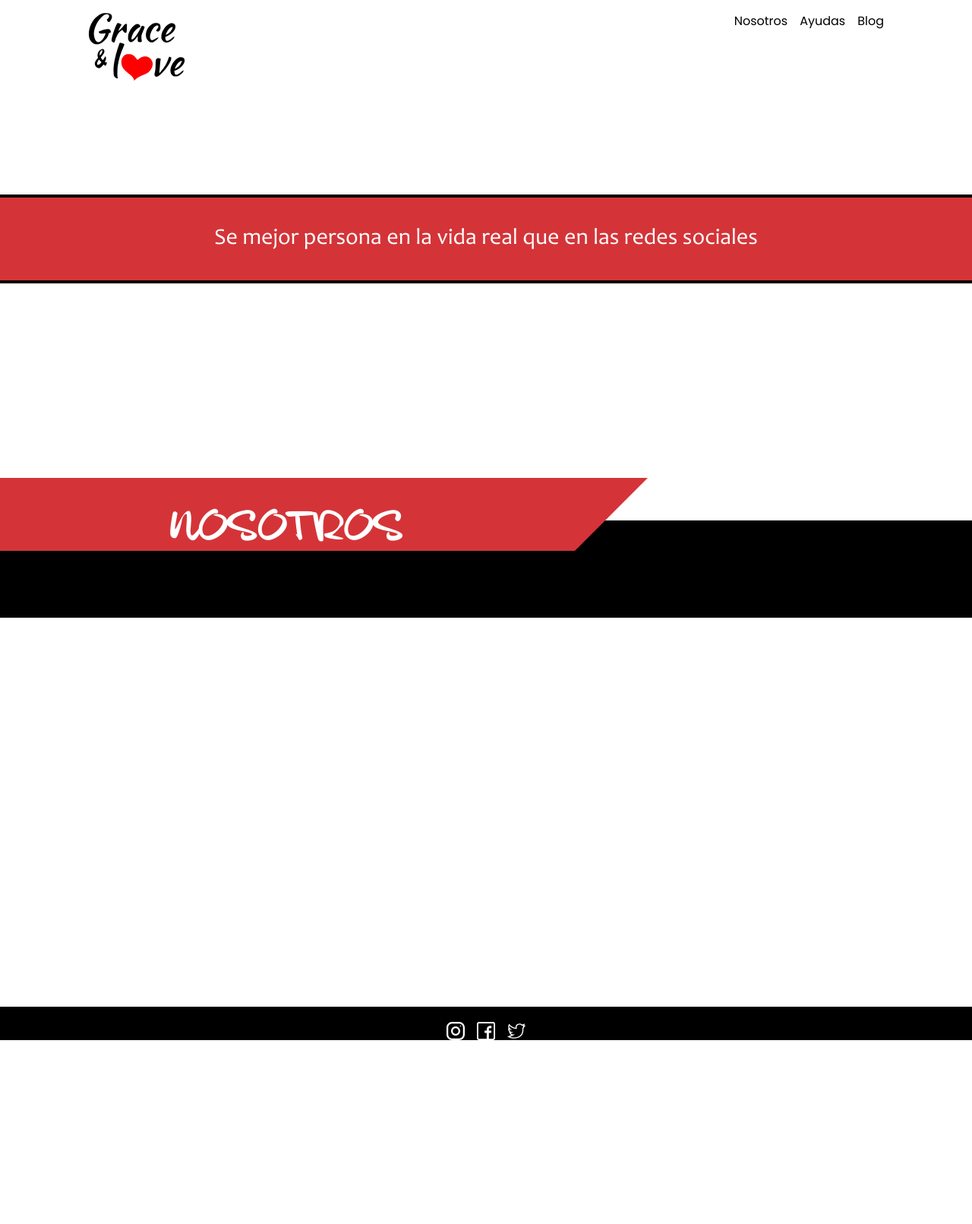
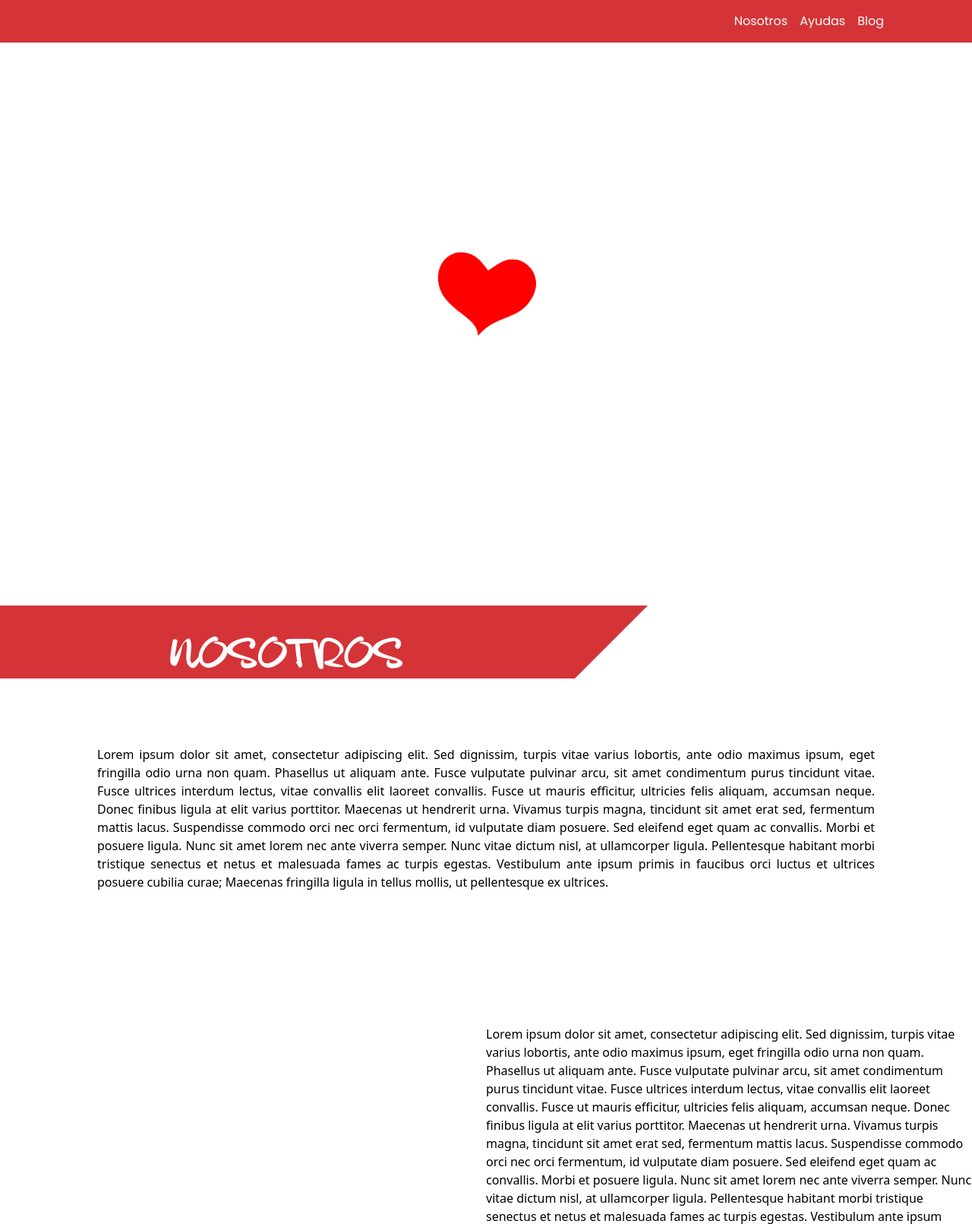
Before and after one commit to Harmando-cr/GraceAndLove, a Gatsby site: page / in a window 1280 px wide. Shown: the top 1611 px of the page at 76% size. Before the commit the page ends 1369 px from the top, so only its background shows below. Built offline with nearby package versions, Linux system fonts and the light colour scheme; Gatsby itself is replaced by a stand-in of ours.

Commit message:
change style to red

```diff
--- a/src/components/Header.js
+++ b/src/components/Header.js
@@ -3,15 +3,12 @@ import PropTypes from "prop-types"
 import React from "react"
 import logo from "../images/gl-logo.svg"
 
-const defaultState = {
-  imgSize: 'Big',
-}
-
-const HeaderContext = React.createContext(defaultState)
-
 class Header extends React.Component {
   state = {
     imgSize: 'Big',
+    lastScrollTop: 0,
+    delta: 700,
+    headerStyle: {},
   }
 
   componentDidMount() {
@@ -24,34 +21,47 @@ class Header extends React.Component {
 
   handleScroll = event => {
     const { pageYOffset } = window;
-    const { imgSize } = this.state;
+    const { imgSize, lastScrollTop, delta } = this.state;
 
-    if (pageYOffset >= 200 && imgSize === 'Big') {
+    if (pageYOffset >= 500 && imgSize === 'Big') {
       this.setState({imgSize: 'Small'});
-    } else if (pageYOffset < 200 && imgSize === 'Small') {
+    } else if (pageYOffset < 500 && imgSize === 'Small') {
       this.setState({imgSize: 'Big'});
     }
+
+    // if (Math.abs(lastScrollTop - pageYOffset) <= delta) return
+
+    // if (pageYOffset > lastScrollTop){
+    //   this.setState({headerStyle:'-mt-32'})
+    // } else if (pageYOffset < lastScrollTop) {
+    //   this.setState({headerStyle:'mt-0'})
+    // }
+
+    // this.setState({lastScrollTop: pageYOffset})
   };
 
   render() {
-    const { imgSize } = this.state
-    const imgStyle = imgSize === 'Small' ? 'my-0 border-0 w-32 lg:w-20' : 'my-0 border-0 w-32'
+    const { imgSize, headerStyle } = this.state
+    const bgHeader = imgSize === 'Small' ? 'bg-white' : 'bg-gl-red'
+    const textColor = imgSize === 'Small' ? 'text-black' : 'text-white'
+    const imgStyle = imgSize === 'Small' ? 'my-0 border-0 w-20' : 'my-0 border-0 w-20 hidden'
+    const navStyle = imgSize === 'Small' ? 'block text-sm lg:text-base lg:mt-4 lg:inline-block lg:mt-0 hover:font-bold' : 'block mt-4 lg:inline-block lg:mt-0 hover:font-bold'
     return (
-    <header class='fixed z-10 top-0 w-full bg-white' >
+    <header class={'fixed z-10 top-0 w-full ' + headerStyle + ' ' + bgHeader} >
       <div class='flex flex-wrap lg:px-24'>
         <div class='mt-8 h-auto lg:mt-0 w-1/2 lg:w-1/3 mx-auto lg:py-4 lg:px-5'>
-        <Link to="/"><img src={logo} alt="logo" class={imgStyle} /></Link>
+        <Link to="/"><img src={logo} alt="logo" class={imgStyle}/></Link>
         </div>
         <div class='w1/2 lg:w-2/3 my-0 mx-auto py-4 px-5'>
-          <nav class='flex justify-end flex-wrap text-right'>
-            <div class="font-poppins">
-              <a class="block mt-4 lg:inline-block lg:mt-0 hover:font-bold">
+          <nav class='flex justify-end text-right'>
+            <div class={'font-poppins ' + textColor}>
+              <a class={navStyle + ' mt-2'}>
                 Nosotros
               </a>
-              <a class="block mt-4 lg:inline-block lg:mt-0 hover:font-bold ml-4">
+              <a class={navStyle + ' ml-4'}>
                 Ayudas
               </a>
-              <a class="block mt-4 lg:inline-block lg:mt-0 hover:font-bold ml-4">
+              <a class={navStyle + ' ml-4'}>
                 Blog
               </a>
             </div>
--- a/src/components/layout.css
+++ b/src/components/layout.css
@@ -7,6 +7,7 @@ body {
   margin: 0;
   -webkit-font-smoothing: antialiased;
   -moz-osx-font-smoothing: grayscale;
+  background-color: #d43438;
 }
 article,
 aside,
--- a/src/pages/index.js
+++ b/src/pages/index.js
@@ -4,6 +4,7 @@ import React from "react"
 import SEO from "../components/Seo"
 import Header from '../components/Header'
 import Footer from '../components/Footer'
+import logo from "../images/gl-logo-white.svg"
 // import CenterTitle from "../components/CenterTitle"
 
 const IndexPage = () => (
@@ -11,10 +12,15 @@ const IndexPage = () => (
     <div>
       <Header siteTitle='Home' />
     </div>
-    <div class='bg-gl-red mt-64 border-t-4 border-b-4 border-black'>
+    <div class='mt-32'>
       <SEO title="Home" />
-      <div class='text-white text-center text-3xl font-candara p-8 w-full'>
-       <span> Se mejor persona en la vida real que en las redes sociales </span>
+      <div class='text-white text-center text-2xl font-candara p-8 w-full '>
+        <div>
+          <img src={logo} alt="logo" class='block m-auto' style={{width:'400px'}}/>
+        </div>
+        <div class='mt-8' >
+          <span class='h-12 pt-12'> Se mejor persona en la vida real que en las redes sociales </span>
+        </div>
      </div>
     </div>
     <div class='mt-64'>
@@ -26,17 +32,29 @@ const IndexPage = () => (
       <div class='absolute text-left text-white h-24 w-1/3'>
         <h1 class='inline-block font-blackhand mb-0 ml-4 text-2xl mt-8 lg:text-5xl lg:ml-56 xxl:mt-7'> NOSOTROS </h1>
       </div>
-      <div class='w-full bg-black h-32 pt-32' style={{borderTop: '3.5rem solid white'}}>
-
+      <div class='w-full p-32 text-justify border-solid border-t-3.5r border-white bg-white'>
+        <span class='text-black'> Lorem ipsum dolor sit amet, consectetur adipiscing elit. Sed dignissim, turpis vitae varius lobortis, ante odio maximus ipsum, eget fringilla odio urna non quam. Phasellus ut aliquam ante. Fusce vulputate pulvinar arcu, sit amet condimentum purus tincidunt vitae. Fusce ultrices interdum lectus, vitae convallis elit laoreet convallis. Fusce ut mauris efficitur, ultricies felis aliquam, accumsan neque. Donec finibus ligula at elit varius porttitor. Maecenas ut hendrerit urna. Vivamus turpis magna, tincidunt sit amet erat sed, fermentum mattis lacus. Suspendisse commodo orci nec orci fermentum, id vulputate diam posuere. Sed eleifend eget quam ac convallis. Morbi et posuere ligula. Nunc sit amet lorem nec ante viverra semper. Nunc vitae dictum nisl, at ullamcorper ligula. Pellentesque habitant morbi tristique senectus et netus et malesuada fames ac turpis egestas. Vestibulum ante ipsum primis in faucibus orci luctus et ultrices posuere cubilia curae; Maecenas fringilla ligula in tellus mollis, ut pellentesque ex ultrices.</span>
       </div>
     </div>
 
-    <div class='mt-64 h-64'>
-
+    <div class='flex h-64 mt-12'>
+      <div class='w-1/2'>
+        <div class='text-center font-blackhand text-5xl p-3 mt-32'><span class='p-3 border-green-500 text-white'> Misión </span></div>
+      </div>
+      <div class='w-1/2'>
+        <span> Lorem ipsum dolor sit amet, consectetur adipiscing elit. Sed dignissim, turpis vitae varius lobortis, ante odio maximus ipsum, eget fringilla odio urna non quam. Phasellus ut aliquam ante. Fusce vulputate pulvinar arcu, sit amet condimentum purus tincidunt vitae. Fusce ultrices interdum lectus, vitae convallis elit laoreet convallis. Fusce ut mauris efficitur, ultricies felis aliquam, accumsan neque. Donec finibus ligula at elit varius porttitor. Maecenas ut hendrerit urna. Vivamus turpis magna, tincidunt sit amet erat sed, fermentum mattis lacus. Suspendisse commodo orci nec orci fermentum, id vulputate diam posuere. Sed eleifend eget quam ac convallis. Morbi et posuere ligula. Nunc sit amet lorem nec ante viverra semper. Nunc vitae dictum nisl, at ullamcorper ligula. Pellentesque habitant morbi tristique senectus et netus et malesuada fames ac turpis egestas. Vestibulum ante ipsum primis in faucibus orci luctus et ultrices posuere cubilia curae; Maecenas fringilla ligula in tellus mollis, ut pellentesque ex ultrices.</span>
+      </div>
+    </div>
+    <div class='flex h-64 mt-12'>
+      <div class='w-1/2'>
+        <span> Lorem ipsum dolor sit amet, consectetur adipiscing elit. Sed dignissim, turpis vitae varius lobortis, ante odio maximus ipsum, eget fringilla odio urna non quam. Phasellus ut aliquam ante. Fusce vulputate pulvinar arcu, sit amet condimentum purus tincidunt vitae. Fusce ultrices interdum lectus, vitae convallis elit laoreet convallis. Fusce ut mauris efficitur, ultricies felis aliquam, accumsan neque. Donec finibus ligula at elit varius porttitor. Maecenas ut hendrerit urna. Vivamus turpis magna, tincidunt sit amet erat sed, fermentum mattis lacus. Suspendisse commodo orci nec orci fermentum, id vulputate diam posuere. Sed eleifend eget quam ac convallis. Morbi et posuere ligula. Nunc sit amet lorem nec ante viverra semper. Nunc vitae dictum nisl, at ullamcorper ligula. Pellentesque habitant morbi tristique senectus et netus et malesuada fames ac turpis egestas. Vestibulum ante ipsum primis in faucibus orci luctus et ultrices posuere cubilia curae; Maecenas fringilla ligula in tellus mollis, ut pellentesque ex ultrices.</span>
+      </div>
+      <div class='w-1/2'>
+        <span> Lorem.</span>
+      </div>
     </div>
 
-
-      <Footer/>
+    <Footer/>
   </>
 
 
--- a/tailwind.config.js
+++ b/tailwind.config.js
@@ -14,6 +14,9 @@ module.exports = {
       },
       backgroundColor: {
         'gl-red': '#d43438'
+      },
+      borderWidth: {
+        '3.5r': '3.5rem'
       }
     },
   },
```
